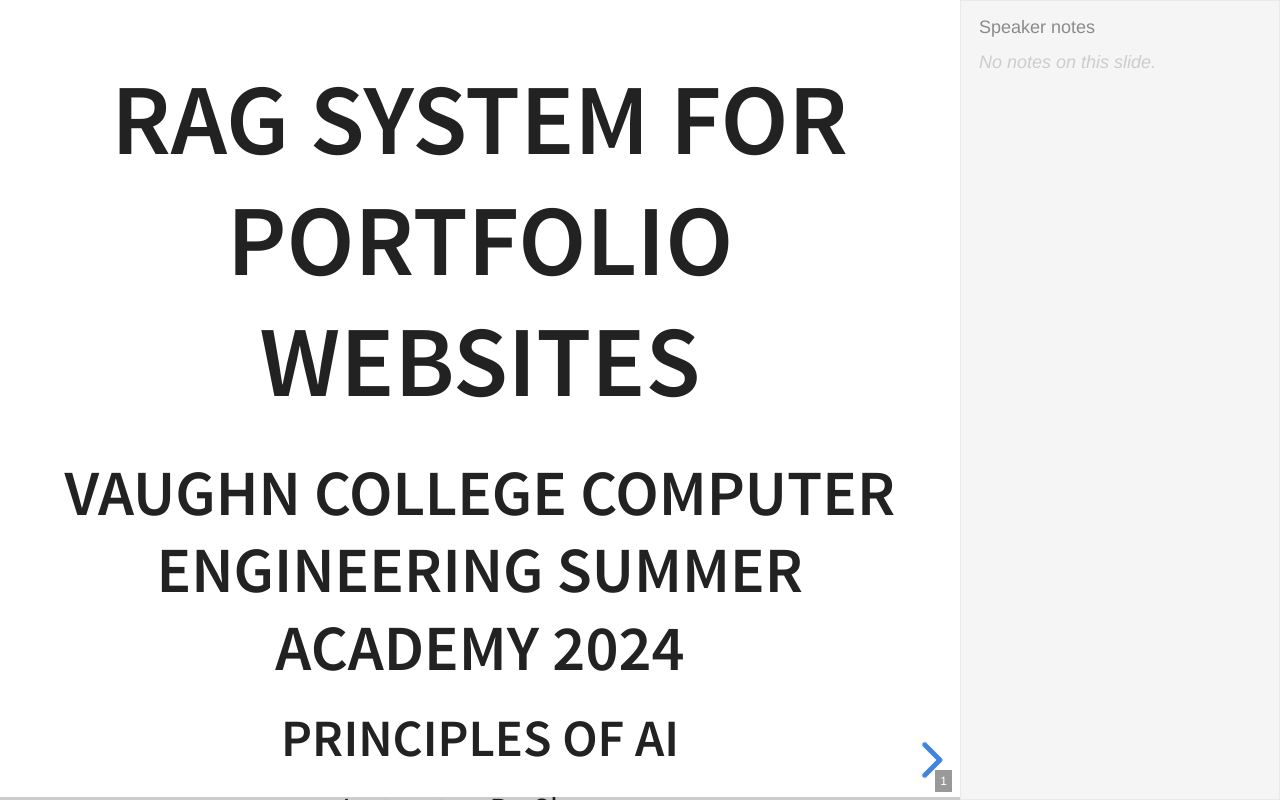
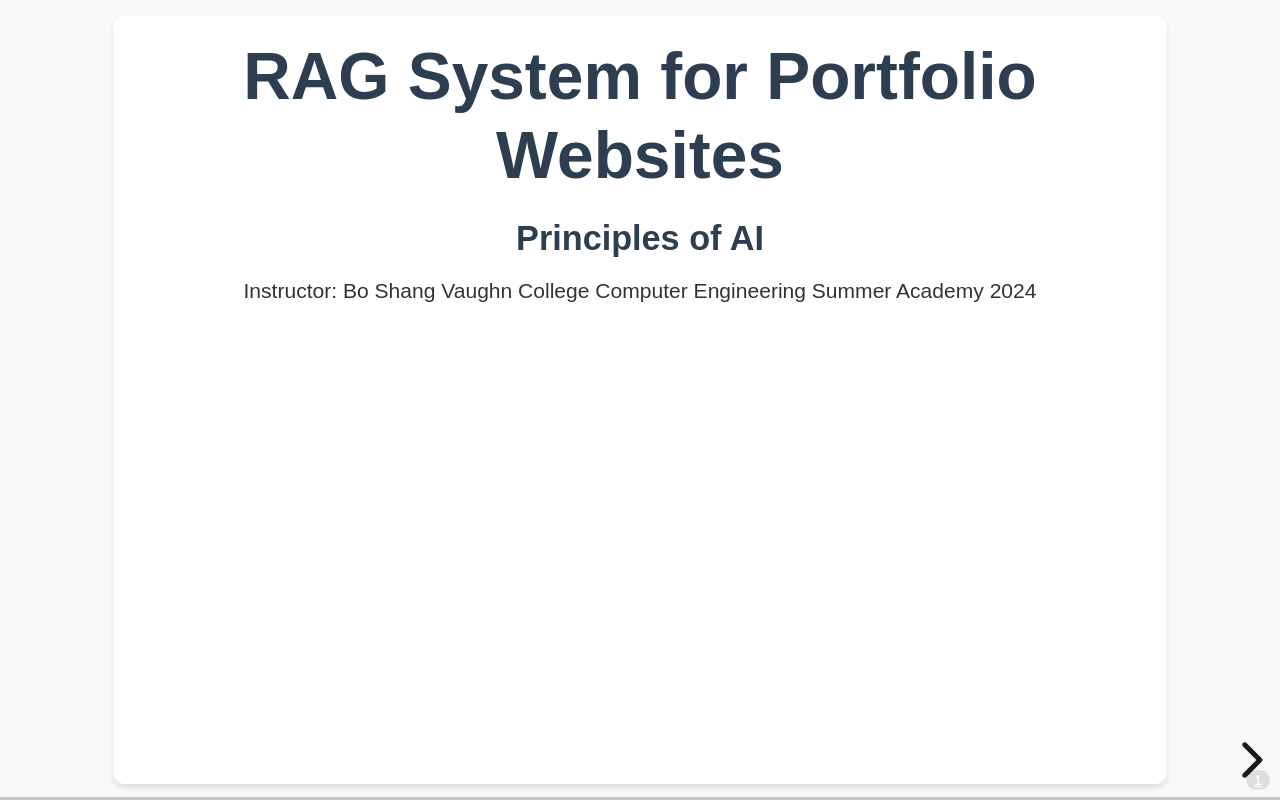
Before and after one commit to AI-summer-club/rag-lecture-slides, a website: page index.html in a window 1280 px wide. Drawn offline with Linux system fonts and the light colour scheme.

Commit message:
custom-theme

```diff
--- /dev/null
+++ b/custom-theme.css
@@ -0,0 +1,69 @@
+/* Custom theme for RAG System Presentation */
+:root {
+  --r-background-color: #f8f9fa;
+  --r-main-font: Arial, sans-serif;
+  --r-main-font-size: 24px;
+  --r-main-color: #333;
+  --r-heading-color: #2c3e50;
+  --r-heading-font: Arial, sans-serif;
+  --r-heading-font-weight: 600;
+  --r-heading-line-height: 1.2;
+  --r-heading-margin: 0 0 20px 0;
+}
+
+.reveal-viewport {
+  background: #f8f9fa;
+}
+
+.reveal {
+  font-family: var(--r-main-font);
+  font-size: var(--r-main-font-size);
+  color: var(--r-main-color);
+}
+
+.reveal h1,
+.reveal h2,
+.reveal h3,
+.reveal h4,
+.reveal h5,
+.reveal h6 {
+  font-family: var(--r-heading-font);
+  color: var(--r-heading-color);
+  font-weight: var(--r-heading-font-weight);
+  line-height: var(--r-heading-line-height);
+  margin: var(--r-heading-margin);
+}
+
+.reveal h1 { font-size: 2.5em; }
+.reveal h2 { font-size: 1.6em; }
+.reveal h3 { font-size: 1.3em; }
+
+.reveal p {
+  font-size: 0.8em;
+  margin-bottom: 10px;
+}
+
+.reveal ul,
+.reveal ol {
+  display: inline-block;
+  text-align: left;
+  margin: 0 0 0 1em;
+}
+
+.reveal .slides section {
+  height: 100%;
+  padding: 20px;
+  box-sizing: border-box;
+  background-color: white;
+  border-radius: 10px;
+  box-shadow: 0 4px 6px rgba(0,0,0,0.1);
+}
+
+.reveal .slide-number {
+  right: 10px;
+  bottom: 10px;
+  font-size: 0.6em;
+  background-color: rgba(0,0,0,0.1);
+  padding: 3px 8px;
+  border-radius: 10px;
+}
--- a/index.html
+++ b/index.html
@@ -6,24 +6,7 @@
         <title>RAG System for Portfolio Websites - Vaughn College Summer Academy 2024</title>
         <link rel="stylesheet" href="dist/reset.css">
         <link rel="stylesheet" href="dist/reveal.css">
-        <link rel="stylesheet" href="dist/theme/white.css">
-        <style>
-            .reveal h1 {
-                font-size: 2.5em;
-            }
-            .reveal h2 {
-                font-size: 1.6em;
-            }
-            .reveal h3 {
-                font-size: 1.3em;
-            }
-            .reveal p {
-                font-size: 0.8em;
-            }
-            .reveal h1, .reveal h2, .reveal h3 {
-                margin-bottom: 0.3em;
-            }
-        </style>
+        <link rel="stylesheet" href="custom-theme.css">
     </head>
     <body>
         <div class="reveal">
@@ -43,7 +26,6 @@
             Reveal.initialize({
                 hash: true,
                 slideNumber: true,
-                showNotes: true,
                 plugins: [ RevealMarkdown, RevealHighlight, RevealNotes ]
             });
         </script>
--- a/slides.md
+++ b/slides.md
@@ -1,10 +1,11 @@
 # RAG System for Portfolio Websites
 
-## Vaughn College Computer Engineering Summer Academy 2024
+<!-- ## Vaughn College Computer Engineering Summer Academy 2024 -->
 
 ### Principles of AI
 
 Instructor: Bo Shang
+Vaughn College Computer Engineering Summer Academy 2024
 
 ---
 
```
